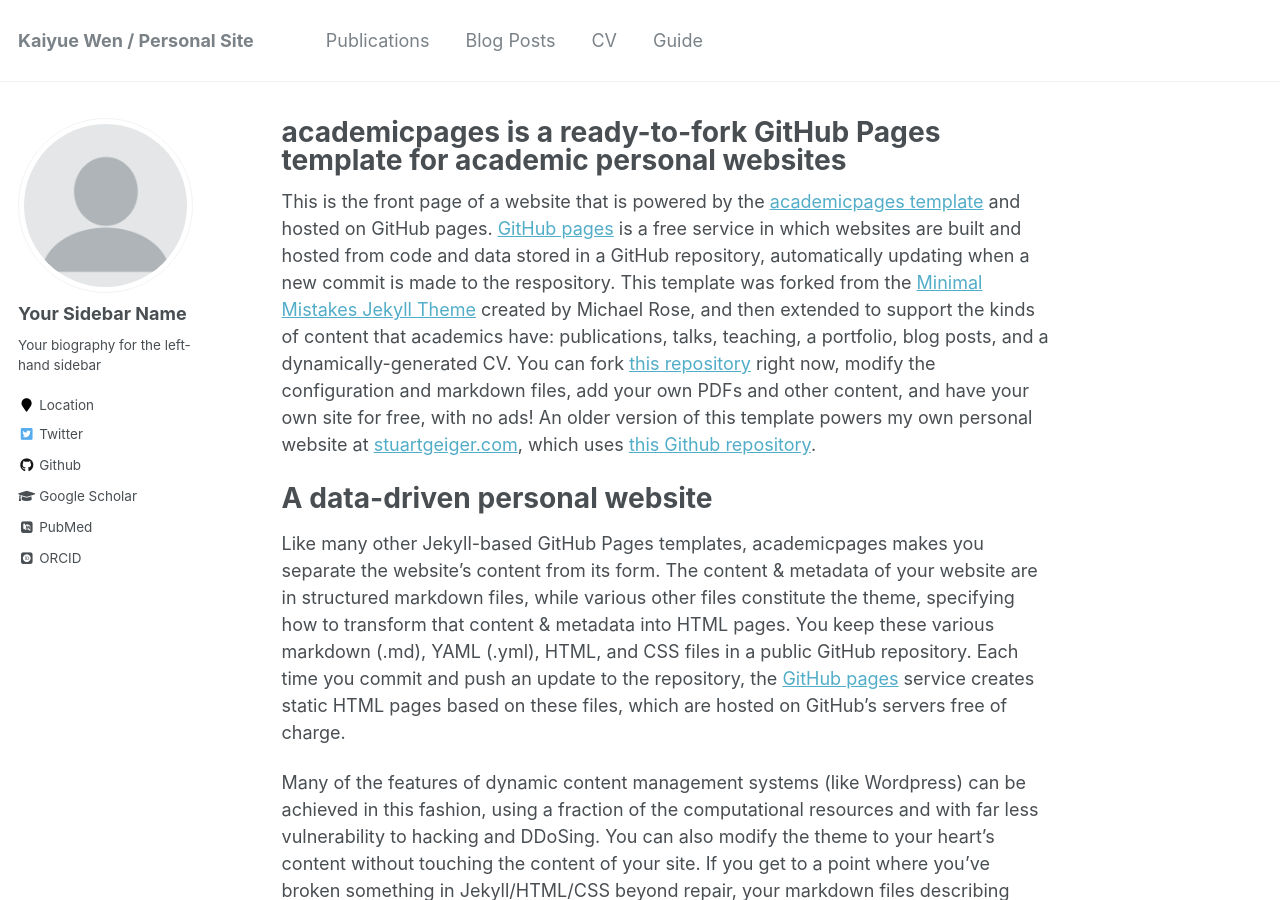
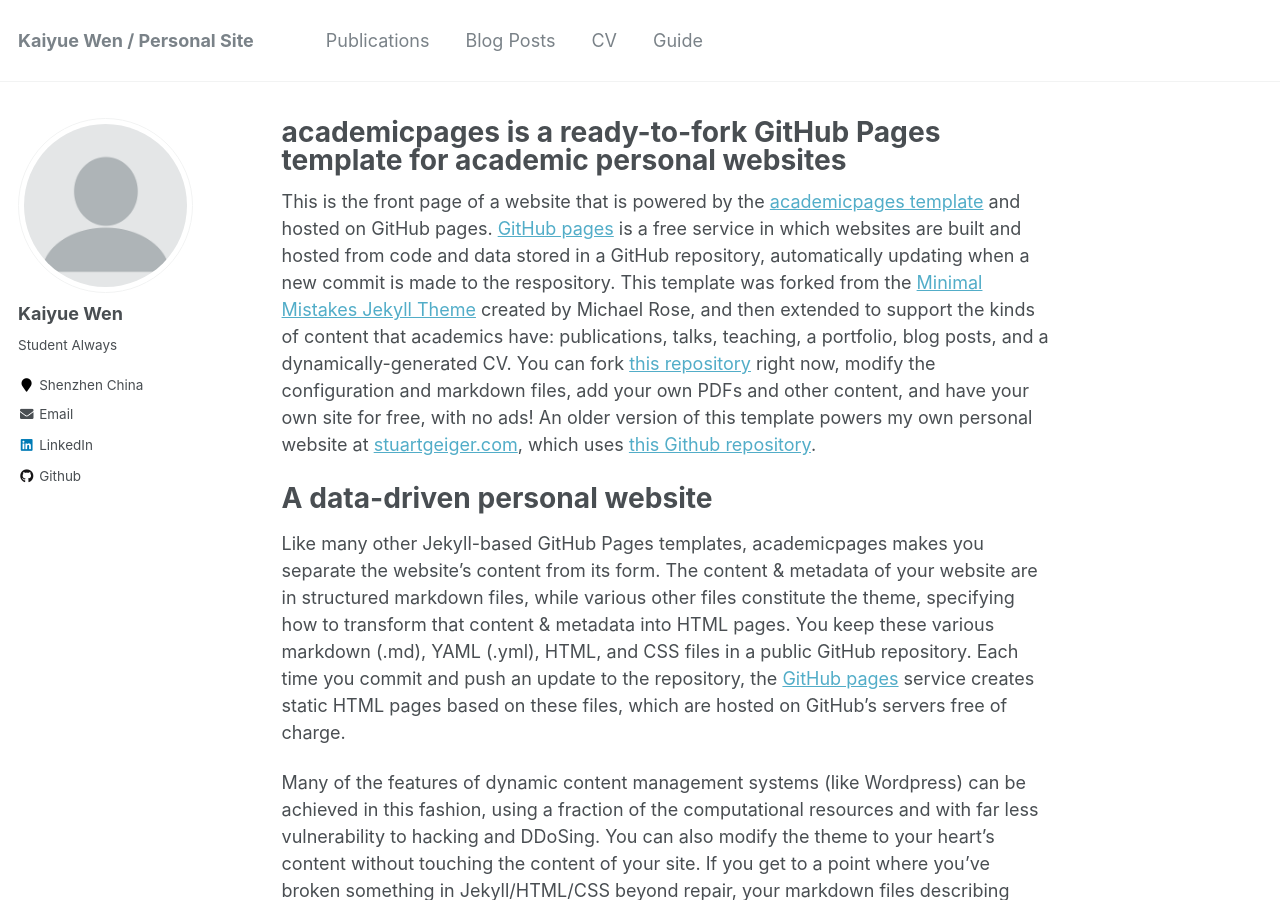
Before and after one commit to WhenWen/WhenWen.github.io, a Jekyll site: the page built from _pages/about.md, in a window 1280 px wide and 900 px high. Built offline with Jekyll 4.4.1, drawn with Linux system fonts in a browser that asks for light colours; some web fonts are replaced.

Commit message:
basic info

```diff
--- a/_config.yml
+++ b/_config.yml
@@ -80,15 +80,15 @@
 
 # Site Author
 author:
-  name             : "Your Sidebar Name"
+  name             : "Kaiyue Wen"
   avatar           : "profile.png"
-  bio              : "Your biography for the left-hand sidebar"
-  location         : "Location"
+  bio              : "Student Always"
+  location         : "Shenzhen China"
   employer         :
-  pubmed           : "https://www.ncbi.nlm.nih.gov/pubmed/?term=john+snow"
-  googlescholar    : "http://yourfullgooglescholarurl.com"
-  email            :
-  researchgate     :  # example: "https://www.researchgate.net/profile/yourprofile"
+  pubmed           :
+  googlescholar    :
+  email            : "wenky20@mails.tsinghua.edu.cn"
+  researchgate     :
   uri              :
   bitbucket        :
   codepen          :
@@ -96,26 +96,27 @@
   flickr           :
   facebook         :
   foursquare       :
-  github           : "academicpages"
+  github           : "https://github.com/WhenWen"
   google_plus      :
   keybase          :
   instagram        :
-  impactstory      : #"https://profiles.impactstory.org/u/xxxx-xxxx-xxxx-xxxx"
+  impactstory      :
   lastfm           :
-  linkedin         :
-  orcid            : "http://orcid.org/yourorcidurl"
+  linkedin         : "https://www.linkedin.com/in/wen-kaiyue-a3a336192/"
+  orcid            :
   pinterest        :
   soundcloud       :
-  stackoverflow    : # http://stackoverflow.com/users/123456/username
+  stackoverflow    :
   steam            :
   tumblr           :
-  twitter          : "replacethistwitterhandle"
+  twitter          :
   vine             :
   weibo            :
   xing             :
   youtube          :
   wikipedia        :
-  zhihu            :
+  zhihu            : "https://www.zhihu.com/people/wen-kai-yue-92"
+  openreview       : "https://openreview.net/profile?id=~Kaiyue_Wen1"
 
 
 # Reading Files
```
Also changed, not shown: profile.png (added).
